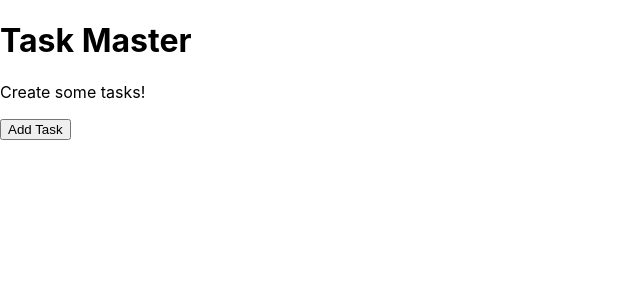
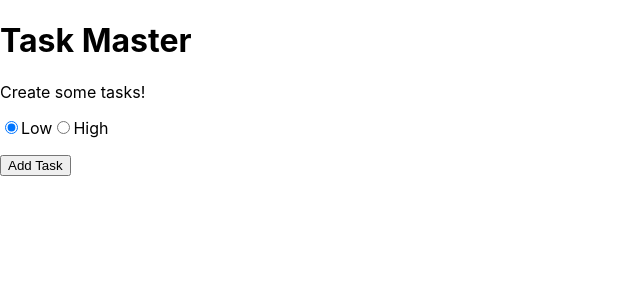
Before and after one commit to davith1212/tasks, a React (Create React App) app: page / in a window 1280 px wide. Shown: the top 300 px of the page, without its empty margins (0-640 px from the left). Built offline with nearby package versions, Linux system fonts and the light colour scheme.

Commit message:
feat(sortTasks): added the ability to sort by priority

```diff
--- a/src/components/list/index.jsx
+++ b/src/components/list/index.jsx
@@ -1,35 +1,39 @@
 import React from 'react';
 import Modal from '../modal';
 import _ from 'lodash';
+import Level from '../../global'
 
 export default class List extends React.Component {
     constructor(props) {
         super(props)
         this.state = {
             list: [],
+            showModal: false,
             id: null,
             task: '',
-            priority: 'Low',
-            showModal: false,
-            isEditing: false
+            priority: Level.low.value,
+            isEditing: false,
+            currentTask: {},
+            priorityOrder: 'asc'
         }
     }
-
     mapList = () => {
-        return this.state.list.map((item) => {
-            return <li key={item.id}>{item.task} <button onClick={() => this.openEditor(item.id)}>edit</button><button onClick={() => this.removeTask(item.id)}>Remove</button></li>
+        if (this.state.list) {
+            return _.orderBy(this.state.list, ['priority'], [this.state.priorityOrder]).map((item) => {
+                return (
+                    <li key={item.id} >
+                        <p>{item.task}</p>
+                        <small>Priority: {_.find(Level, { 'value': item.priority }).label}</small>
+                        <button onClick={() => this.openEditor(item.id)}>Edit</button> <button onClick={() => this.removeTask(item.id)}>Remove</button>
+                    </li>
+                )
             })
+        }
     }
 
     toggleModal = () => {
         this.setState({
             showModal: !this.state.showModal
-        })
-    }
-
-    setValue = (e) => {
-		this.setState({
-			[e.target.id]: e.target.value
         })
     }
 
@@ -50,13 +54,20 @@ export default class List extends React.Component {
         this.toggleModal();
     }
 
+    setValue = (e) => {
+        this.setState({
+            [e.target.id]: e.target.value
+        })
+    }
+
     addTask = () => {
         const listClone = _.cloneDeep(this.state.list);
-		listClone.push({ id: Math.floor(Math.random() * 1000), task: this.state.task, priority: this.state.priority });
+        listClone.push({ id: Math.floor(Math.random() * 1000), task: this.state.task, priority: Number(this.state.priority) });
         this.setState({
+            id: null,
             list: listClone,
             task: '',
-			priority: 'Low'
+            priority: Level.low.value
         });
 
         this.setSessionData(listClone);
@@ -67,12 +78,12 @@ export default class List extends React.Component {
         const listClone = _.cloneDeep(this.state.list);
         const current = _.find(listClone, (o) => o.id === this.state.id);
         current.task = this.state.task;
-		current.priority = this.state.priority;
+        current.priority = Number(this.state.priority);
         this.setState({
             list: listClone,
             id: null,
             task: '',
-			priority: 'Low',
+            priority: Level.low.value,
             isEditing: false
         })
 
@@ -101,11 +112,34 @@ export default class List extends React.Component {
     render() {
         let modal;
         if (this.state.showModal) {
-            modal = <Modal toggleModal={this.toggleModal} setValue={this.setValue} addTask={this.addTask} priority={this.state.priority} task={this.state.task} isEditing={this.state.isEditing} editTask={this.editTask} />
+            modal = <Modal currentTask={this.state.currentTask} toggleModal={this.toggleModal} addTask={this.addTask} task={this.state.task} priority={this.state.priority} setValue={this.setValue} isEditing={this.state.isEditing} editTask={this.editTask} level={Level} />
         }
         return (
             <main>
-                <ul>
+                <form>
+                    <label>
+                        <input
+                            type="radio"
+                            id="priorityOrder"
+                            name="priorityOrder"
+                            value="asc"
+                            checked={this.state.priorityOrder === 'asc'}
+                            onChange={this.setValue}
+                        />
+                        Low
+					</label>
+                    <label>
+                        <input
+                            type="radio"
+                            id="priorityOrder"
+                            name="priorityOrder"
+                            value="desc"
+                            onChange={this.setValue}
+                        />
+                        High
+					</label>
+                </form>
+                <ul className="list-wrapper">
                     {this.mapList()}
                 </ul>
                 <button onClick={this.toggleModal}>Add Task</button>
@@ -113,4 +147,5 @@ export default class List extends React.Component {
             </main>
         )
     }
+
 }
--- a/src/components/modal/index.jsx
+++ b/src/components/modal/index.jsx
@@ -5,6 +5,12 @@ export default class Modal extends React.Component {
     addTask = () => {
         this.props.addTask()
     }
+    mapOptions = () => {
+        return Object.values(this.props.level).map(item => {
+            return <option value={Number(item.value)} key={item.value}>{item.label}</option>
+        })
+    }
+
     render() {
         let submit = this.addTask;
         let btnText = 'Add Task'
@@ -20,9 +26,7 @@ export default class Modal extends React.Component {
                     <input id="task" name="task" onChange={this.props.setValue} type="text" value={this.props.task} />
                     <label htmlFor="priority">Set a priority</label>
                     <select onChange={this.props.setValue} defaultValue={this.props.priority} name="priority" id="priority">
-                        <option value="High">High</option>
-                        <option value="Medium">Medium</option>
-                        <option value="Low">Low</option>
+                        {this.mapOptions()}
                     </select>
                     <button onClick={submit}>{btnText}</button>
                 </div>
--- /dev/null
+++ b/src/global.js
@@ -0,0 +1,7 @@
+const level = {
+    low: { value: 1, label: 'Low'},
+    medium: { value: 2, label: 'Medium'},
+    high: { value: 3, label: 'High'}
+}
+
+export default level;
```
Lines whose indentation alone changed are shown as unchanged.
